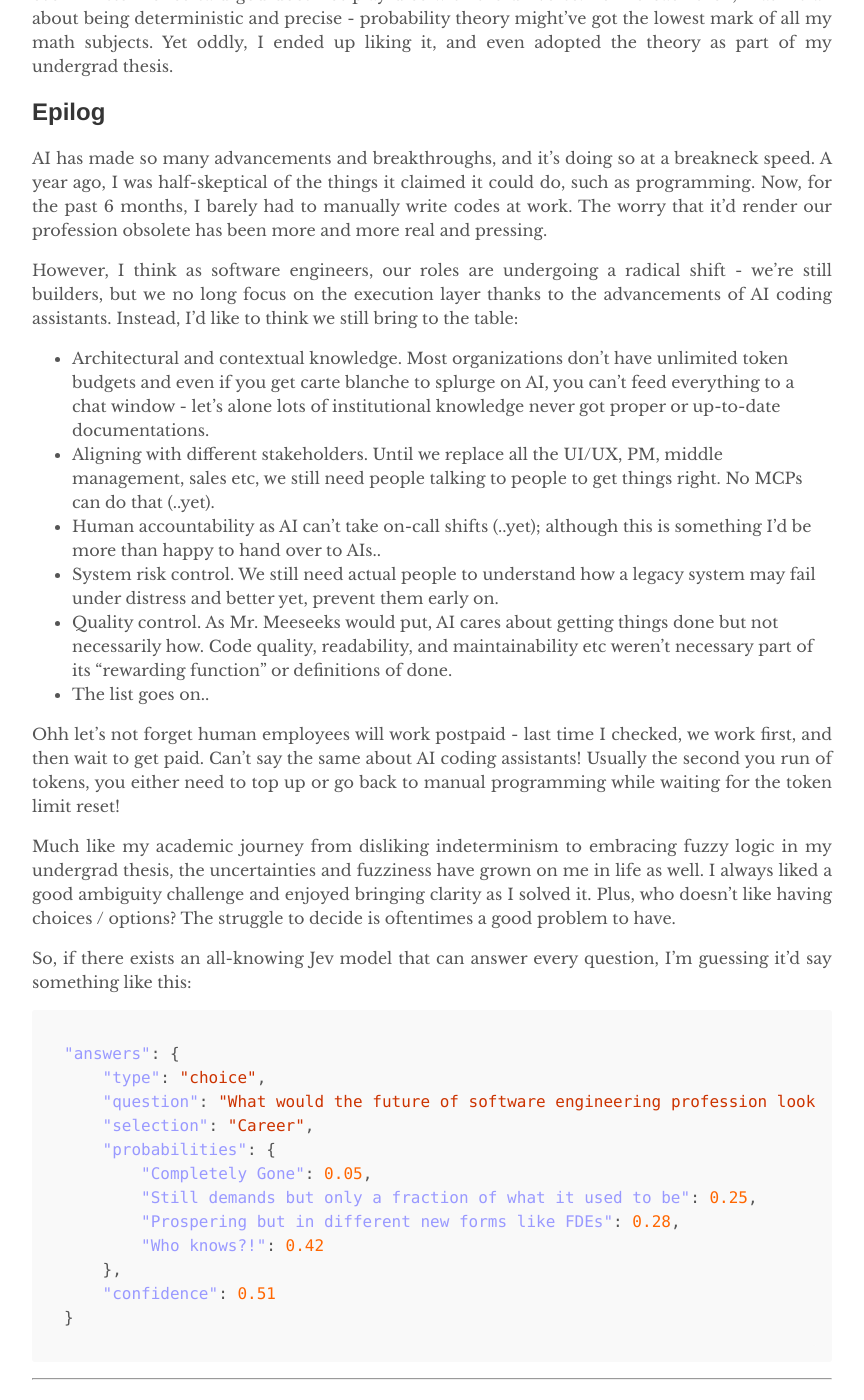
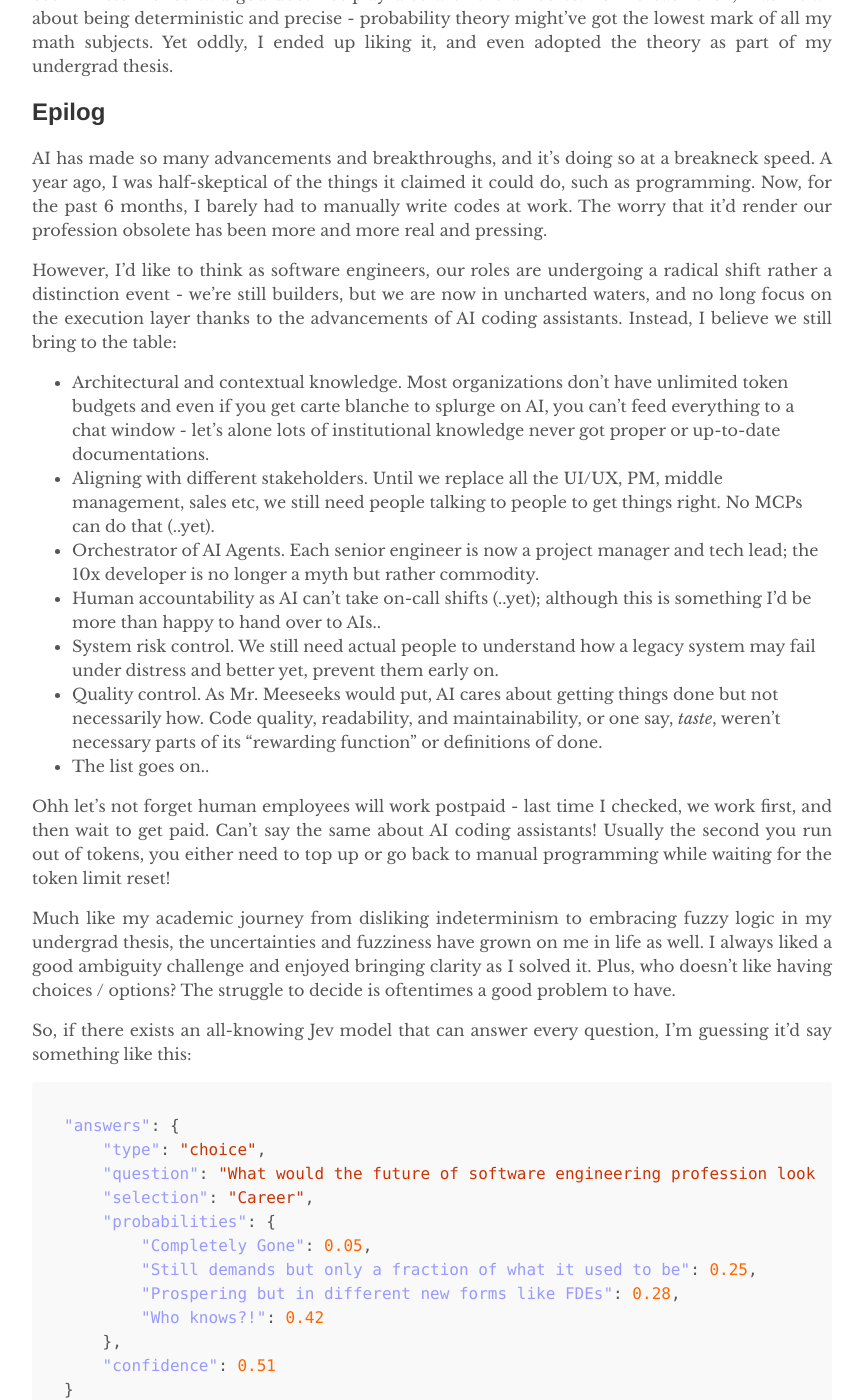
Before and after one commit to yuexiaofeng/yuexiaofeng.github.io, a Jekyll site: the page built from _posts/2026-10-06-jev.md, in a window 1280 px wide and 1400 px high, scrolled down 7405 px. Shown: the whole window, without its empty margins (208-1072 px from the left). Built offline with Jekyll 4.4.1, drawn with Linux system fonts in a browser that asks for light colours.

Commit message:
update jev post

```diff
--- a/_posts/2026-10-06-jev.md
+++ b/_posts/2026-10-06-jev.md
@@ -179,16 +179,17 @@ That brings out a whole new realm of operators and theorems, some of which might
 
 AI has made so many advancements and breakthroughs, and it's doing so at a breakneck speed. A year ago, I was half-skeptical of the things it claimed it could do, such as programming. Now, for the past 6 months, I barely had to manually write codes at work. The worry that it'd render our profession obsolete has been more and more real and pressing.
 
-However, I think as software engineers, our roles are undergoing a radical shift - we're still builders, but we no long focus on the execution layer thanks to the advancements of AI coding assistants. Instead, I'd like to think we still bring to the table:
+However, I'd like to think as software engineers, our roles are undergoing a radical shift rather a distinction event - we're still builders, but we are now in uncharted waters, and no long focus on the execution layer thanks to the advancements of AI coding assistants. Instead, I believe we still bring to the table:
 
 * Architectural and contextual knowledge. Most organizations don't have unlimited token budgets and even if you get carte blanche to splurge on AI, you can't feed everything to a chat window - let's alone lots of institutional knowledge never got proper or up-to-date documentations.
 * Aligning with different stakeholders. Until we replace all the UI/UX, PM, middle management, sales etc, we still need people talking to people to get things right. No MCPs can do that (..yet).
+* Orchestrator of AI Agents. Each senior engineer is now a project manager and tech lead; the 10x developer is no longer a myth but rather commodity.
 * Human accountability as AI can't take on-call shifts (..yet); although this is something I'd be more than happy to hand over to AIs..
 * System risk control. We still need actual people to understand how a legacy system may fail under distress and better yet, prevent them early on.
-* Quality control. As Mr. Meeseeks would put, AI cares about getting things done but not necessarily how. Code quality, readability, and maintainability etc weren't necessary part of its "rewarding function" or definitions of done.
+* Quality control. As Mr. Meeseeks would put, AI cares about getting things done but not necessarily how. Code quality, readability, and maintainability, or one say, *taste*, weren't necessary parts of its "rewarding function" or definitions of done.
 * The list goes on..
 
-Ohh let's not forget human employees will work postpaid - last time I checked, we work first, and then wait to get paid. Can't say the same about AI coding assistants! Usually the second you run of tokens, you either need to top up or go back to manual programming while waiting for the token limit reset!
+Ohh let's not forget human employees will work postpaid - last time I checked, we work first, and then wait to get paid. Can't say the same about AI coding assistants! Usually the second you run out of tokens, you either need to top up or go back to manual programming while waiting for the token limit reset!
 
 Much like my academic journey from disliking indeterminism to embracing fuzzy logic in my undergrad thesis, the uncertainties and fuzziness have grown on me in life as well. I always liked a good ambiguity challenge and enjoyed bringing clarity as I solved it. Plus, who doesn't like having choices / options? The struggle to decide is oftentimes a good problem to have.
 
```
